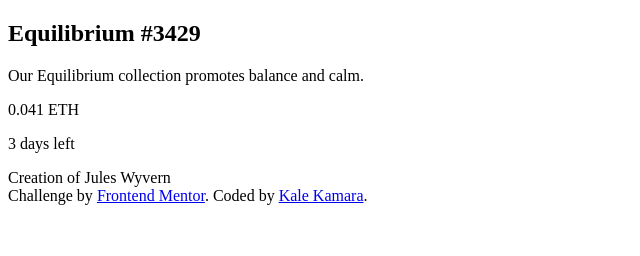
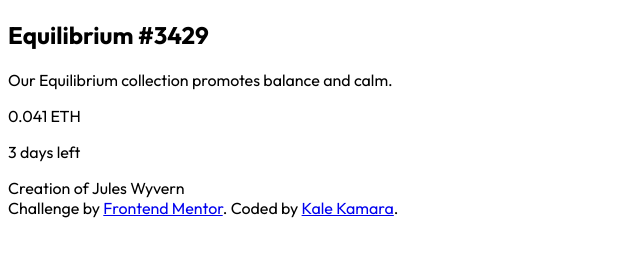
Before and after one commit to kale-Dev1/nft-card-preview, a plain HTML site: page index.html in a window 1280 px wide. Shown: the whole page, without its empty margins (0-640 px from the left). Drawn offline with Linux system fonts and the light colour scheme.

```diff
--- a/style.css
+++ b/style.css
@@ -4,5 +4,10 @@
   --grayish-blue: hsl(220, 15%, 55%);
   --dark-blue: hsl(218, 44%, 22%);
 
-  --font-size:15px
+  --font-size: 15px;
 }
+
+body {
+  font-family: "Outfit", sans-serif;
+
+}
```
